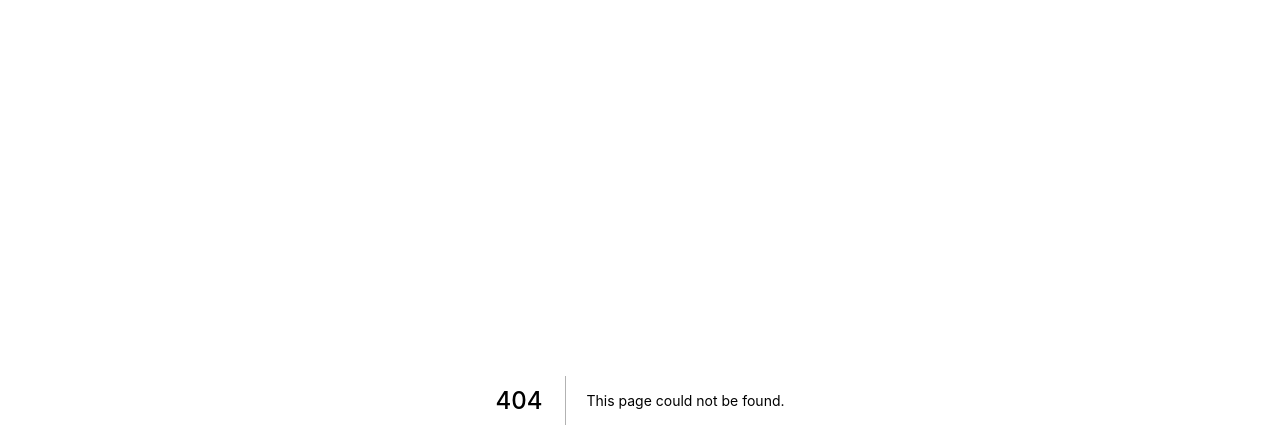
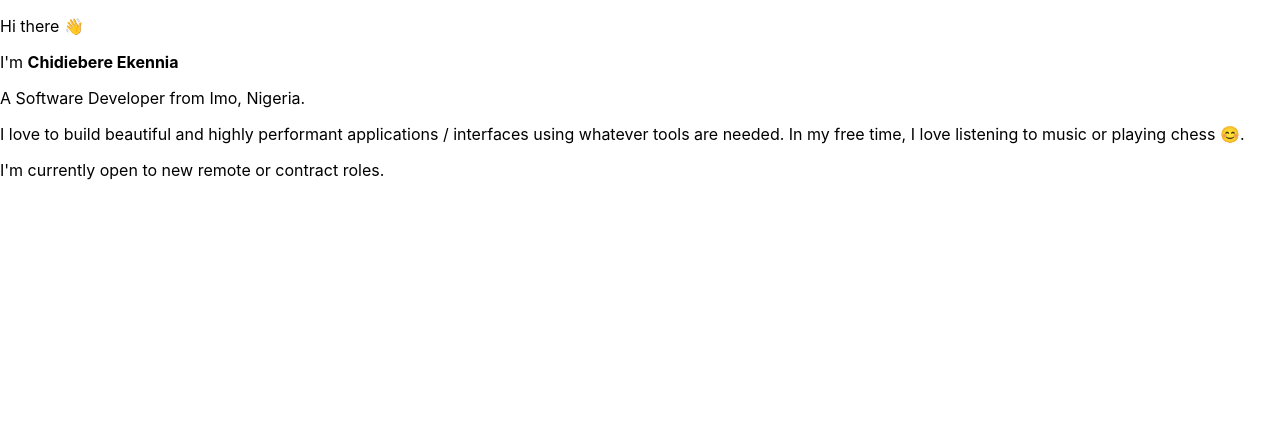
Before and after one commit to Davien21/simple-resume, a Next.js app: page /home in a window 1280 px wide. Before the commit this address had no page. Shown: the top 448 px of the page. Built offline with nearby package versions, Linux system fonts and the light colour scheme.

Commit message:
add home page

```diff
--- /dev/null
+++ b/pages/home.jsx
@@ -0,0 +1,36 @@
+import Head from "next/head";
+
+export default function Home() {
+  return (
+    <>
+      <Head>
+        <title>Simple Resume</title>
+        <meta
+          name="description"
+          content="A simple resume by Chidiebere Ekennia"
+        />
+        <link rel="icon" href="/favicon.ico" />
+      </Head>
+      <section id="intro">
+        <header>
+          <p className="m-0 title">Hi there 👋</p>
+          <div className="name-div mt-2">
+            <span className="">I'm </span>{" "}
+            <b className="name">Chidiebere Ekennia</b>
+          </div>
+        </header>
+        <div className="role">
+          <p className="m-0 title">A Software Developer from Imo, Nigeria.</p>
+        </div>
+        <div className="short-description">
+          <p>
+            I love to build beautiful and highly performant applications /
+            interfaces using whatever tools are needed. In my free time, I love
+            listening to music or playing chess 😊.
+          </p>
+          <p>I'm currently open to new remote or contract roles.</p>
+        </div>
+      </section>
+    </>
+  );
+}
```
